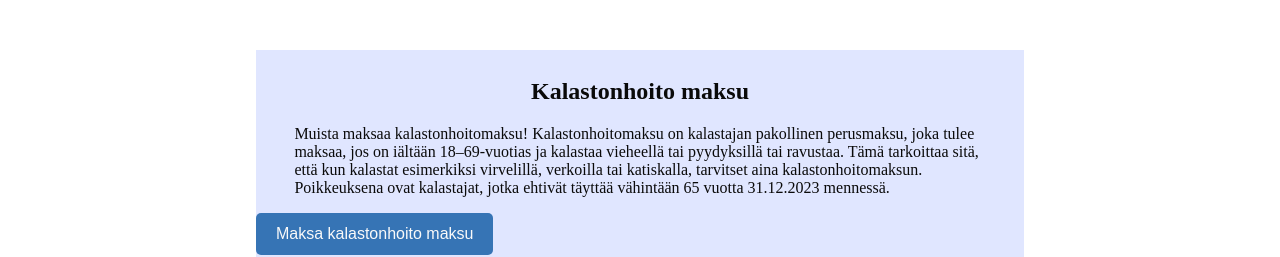
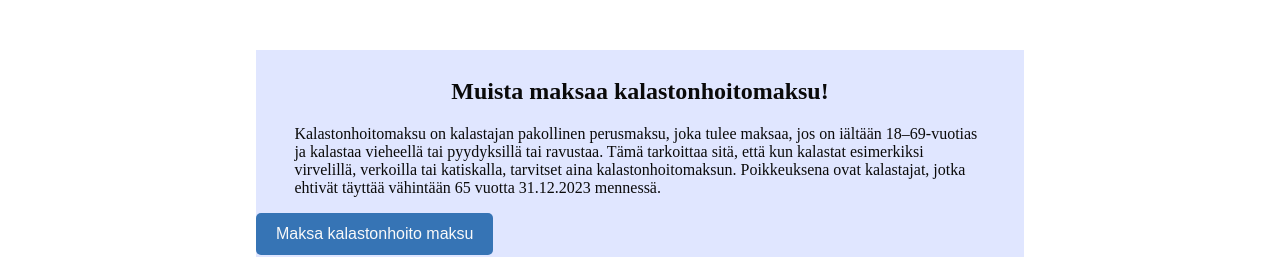
Before and after one commit to KimiVe/kalastusluvat, a React (Vite) app: page / in a window 1280 px wide. Shown: the part 384-641 px from the top of the page. Built offline with nearby package versions, Linux system fonts and the light colour scheme; no server answers.

Commit message:
korjattu homepage käyttämään .json luokkaa

```diff
--- a/src/assets/textContentFI.json
+++ b/src/assets/textContentFI.json
@@ -38,12 +38,13 @@
         "link1" : "Käyttöehdot"
     },
     "frontPage": {
-        "text0Header": "Lorem Ipsum suomeksi",
-        "text0Content": "Lorem Ipsum suomeksi",
-        "text1Header": "Lorem Ipsum suomeksi",
-        "text1Content": "Lorem Ipsum suomeksi",
-        "text1Button": "Lorem Ipsum suomeksi"
+        "text0Header": "Yli 1000 kalalupaa helposti saatavilla",
+        "text0Content": "Sivustomme tarjoaa helpon ja kätevän tavan löytää ja ostaa yli 1000 kalastuslupaa suoraan osakaskunnilta. Olitpa sitten intohimoinen kalastaja tai vasta-alkaja, meiltä löydät tarvitsemasi luvat vaivattomasti netin kautta. Säästä aikaa ja vaivaa – tutustu laajaan valikoimaamme ja hanki kalastuslupasi jo tänään!",
+        "text1Header": "Muista maksaa kalastonhoitomaksu!",
+        "text1Content": "Kalastonhoitomaksu on kalastajan pakollinen perusmaksu, joka tulee maksaa, jos on iältään 18–69-vuotias ja kalastaa vieheellä tai pyydyksillä tai ravustaa. Tämä tarkoittaa sitä, että kun kalastat esimerkiksi virvelillä, verkoilla tai katiskalla, tarvitset aina kalastonhoitomaksun. Poikkeuksena ovat kalastajat, jotka ehtivät täyttää vähintään 65 vuotta 31.12.2023 mennessä.",
+        "text1Button": "Maksa kalastonhoito maksu"
     },
+
     "advancedSearch": {
         "searchBar": "Hakusana",
         "fish" : "Kalalaji",
@@ -54,6 +55,7 @@
         "searchButton": "Hae",
         "showMore": "Näytä lisää"
     },
+
     "commonQuestions":{
         "question0" : "Miten voin ostaa luvan?",
         "answer0" : "Voit ostaa luvan, kun olet luonut käyttäjän",
--- a/src/components/Homepage.tsx
+++ b/src/components/Homepage.tsx
@@ -3,46 +3,37 @@ import './styles/TopBar.css'
 import './styles/Links.css'
 import 'react-dropdown/style.css'
 import './topbar/TopBar.tsx';
+import { Link } from "react-router-dom";
 import './Footer.tsx'
 import './topbar/MyInformation.tsx'
+import { AppState } from '../store'
+import { useSelector} from "react-redux";
+
+const Homepage = () => {
+  const textContent = useSelector((state: AppState) => state.selectedLanguage.content);
 
   const handleButtonClick = () => {
       window.location.href = "https://www.eraluvat.fi/kalastus/kalastonhoitomaksu";
   };
 
-const Homepage = () => {
   return (
       <div className="homepage">
           <main>
               <section id="etusivu" className="info-section">
                   <div className="content-container">
                       <div className="content-box text-content">
-              <h1 className="content-text-header">Yli 1000 kalalupaa helposti saatavilla</h1>
-              <p className="content-text">
-                Sivustomme tarjoaa helpon ja kätevän tavan löytää ja ostaa yli 1000
-                kalastuslupaa suoraan osakaskunnilta. Olitpa sitten intohimoinen kalastaja
-                tai vasta-alkaja, meiltä löydät tarvitsemasi luvat vaivattomasti netin kautta.
-                Säästä aikaa ja vaivaa – tutustu laajaan valikoimaamme ja hanki kalastuslupasi jo tänään!
-
-              </p>
+                          <h1 className="content-text-header">{textContent.frontPage.text0Header}</h1>
+                          <p className="content-text">{textContent.frontPage.text0Content}</p>
                       </div>
                   </div>
               </section>
-
               <section id="kalastonhoito-maksu" className="info-section">
                   <div className="content-container">
                       <div className="content-box text-content">
-              <h2 className="content-text-header">Kalastonhoito maksu</h2>
-              <p className="content-text">
-                Muista maksaa kalastonhoitomaksu!
-                Kalastonhoitomaksu on kalastajan pakollinen perusmaksu, joka tulee maksaa,
-                jos on iältään 18–69-vuotias ja kalastaa vieheellä tai pyydyksillä tai ravustaa.
-                Tämä tarkoittaa sitä, että kun kalastat esimerkiksi virvelillä, verkoilla tai
-                katiskalla, tarvitset aina kalastonhoitomaksun. Poikkeuksena ovat kalastajat,
-                jotka ehtivät täyttää vähintään 65 vuotta 31.12.2023 mennessä.
-              </p>
+                          <h2 className="content-text-header">{textContent.frontPage.text1Header}</h2>
+                          <p className="content-text">{textContent.frontPage.text1Content}</p>
                           <button className="kalastonhoito-btn" onClick={handleButtonClick}>
-                Maksa kalastonhoito maksu
+                              {textContent.frontPage.text1Button}
                           </button>
                       </div>
                   </div>
```
Also changed, not shown: src/components/Shareholder.tsx (+22 -6 lines), src/components/styles/Shareholder.css (added, +48 -0 lines). Lines whose indentation alone changed are shown as unchanged.
